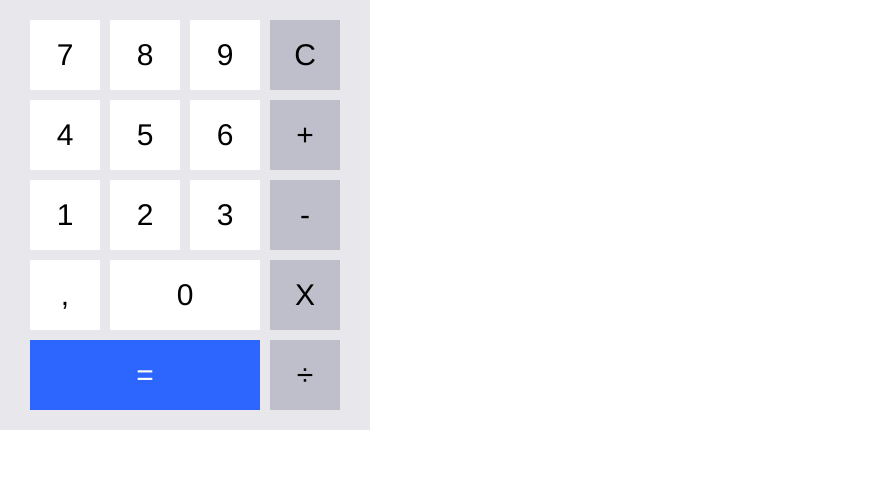
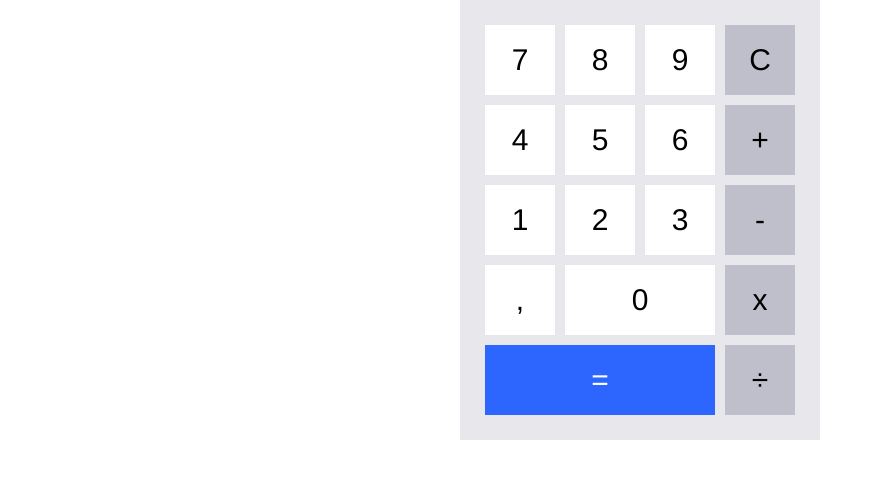
Before and after one commit to VictorHCoelho/Calculator, a plain HTML site: page index.html in a window 1280 px wide. Shown: the part 90-568 px from the top of the page, without its empty margins (0-883 px from the left). Drawn offline with Linux system fonts and the light colour scheme.

Commit message:
fix style

```diff
--- a/css/style.css
+++ b/css/style.css
@@ -6,10 +6,10 @@
 }
 
 main {
+    margin: auto;
     background-color: #e7e7ec;
-    width: 370px;
-    height: auto;
-    padding: 20px;
+    width: 360px;
+    padding: 25px;
 }
 
 #exibition-container {
--- a/index.html
+++ b/index.html
@@ -30,7 +30,7 @@
                 <button class="btn btnGray" id="btnSub">-</button>
                 <button class="btn" id="btnComma">,</button>
                 <button class="btn" id="btn0">0</button>
-                <button class="btn btnGray" id="btnX">X</button>
+                <button class="btn btnGray" id="btnX">x</button>
                 <button class="btn" id="btnEqual">=</button>
                 <button class="btn btnGray" id="btnDiv">÷</button>
             </div>
```
